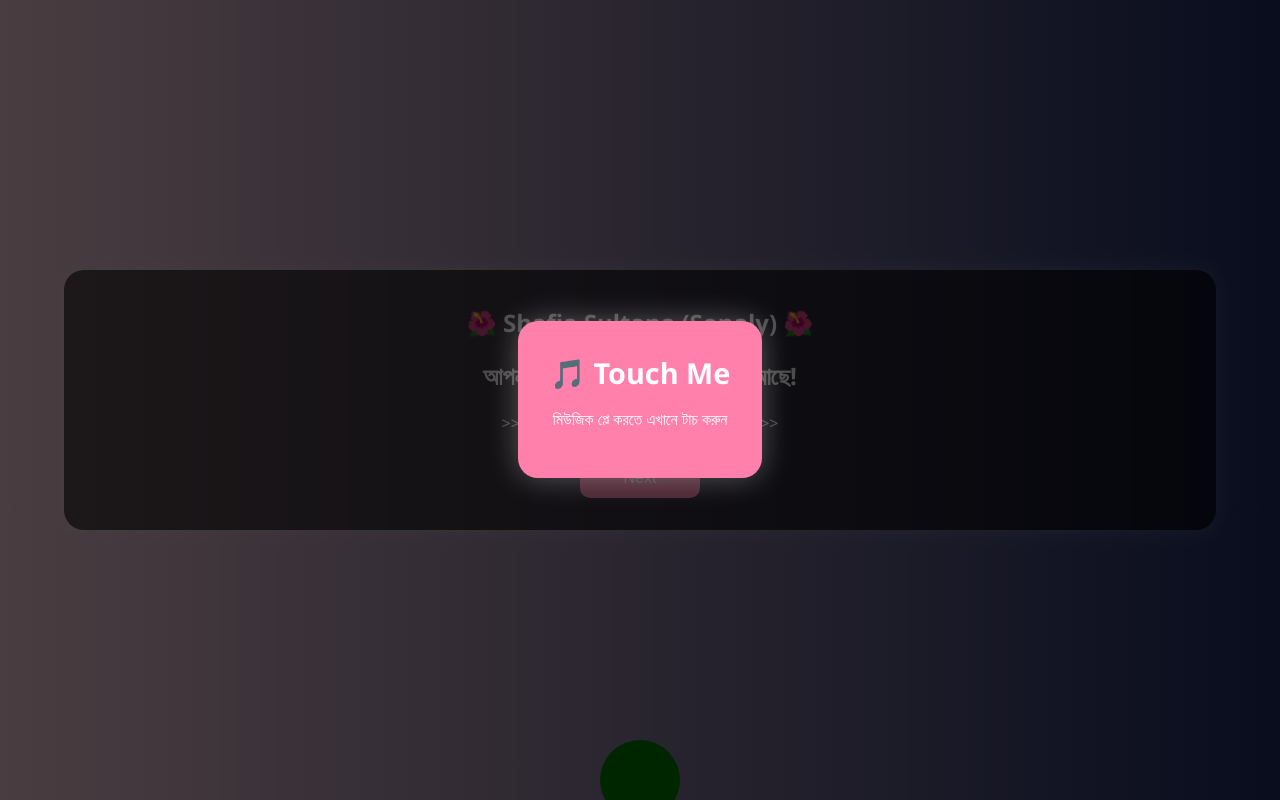
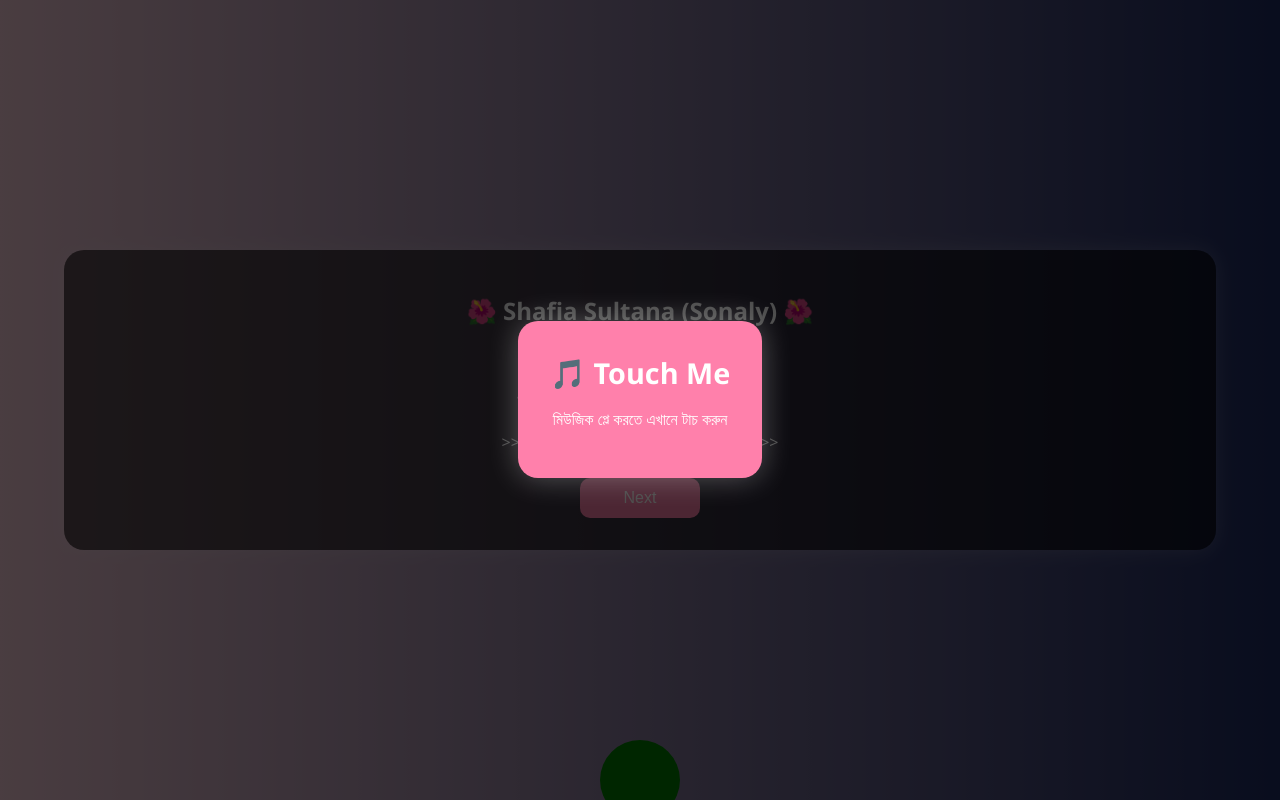
Before and after one commit to bbinl/birthday-card, a plain HTML site: page index.html in a window 1280 px wide. Drawn offline with Linux system fonts and the light colour scheme.

Commit message:
Update index.html

```diff
--- a/index.html
+++ b/index.html
@@ -178,7 +178,7 @@
   </div>
 
   <div class="card" id="page">
-    <h1>🌺 Shafia Sultana (Sonaly) 🌺<br></h1> <h2> আপনার জন্য একটি সারপ্রাইজ গিফট আছে!</h2>
+    <h2>🌺 Shafia Sultana (Sonaly) 🌺</h2> <br> <h3> আপনার জন্য একটি সারপ্রাইজ গিফট আছে!</h3>
     <p>>> close your eyes 🙈 and go next >></p>
     <button onclick="nextPage()">Next</button>
   </div>
```
